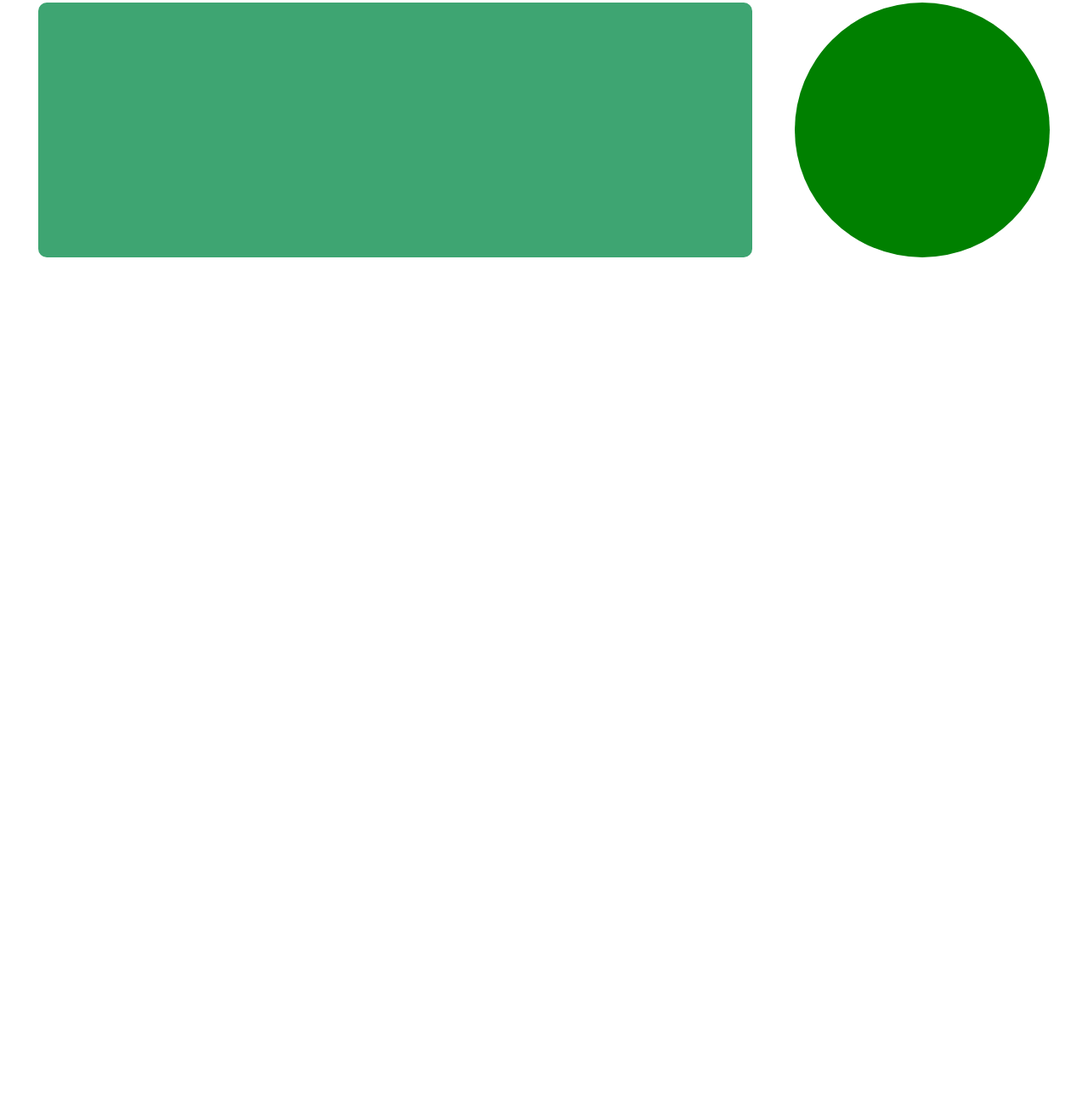
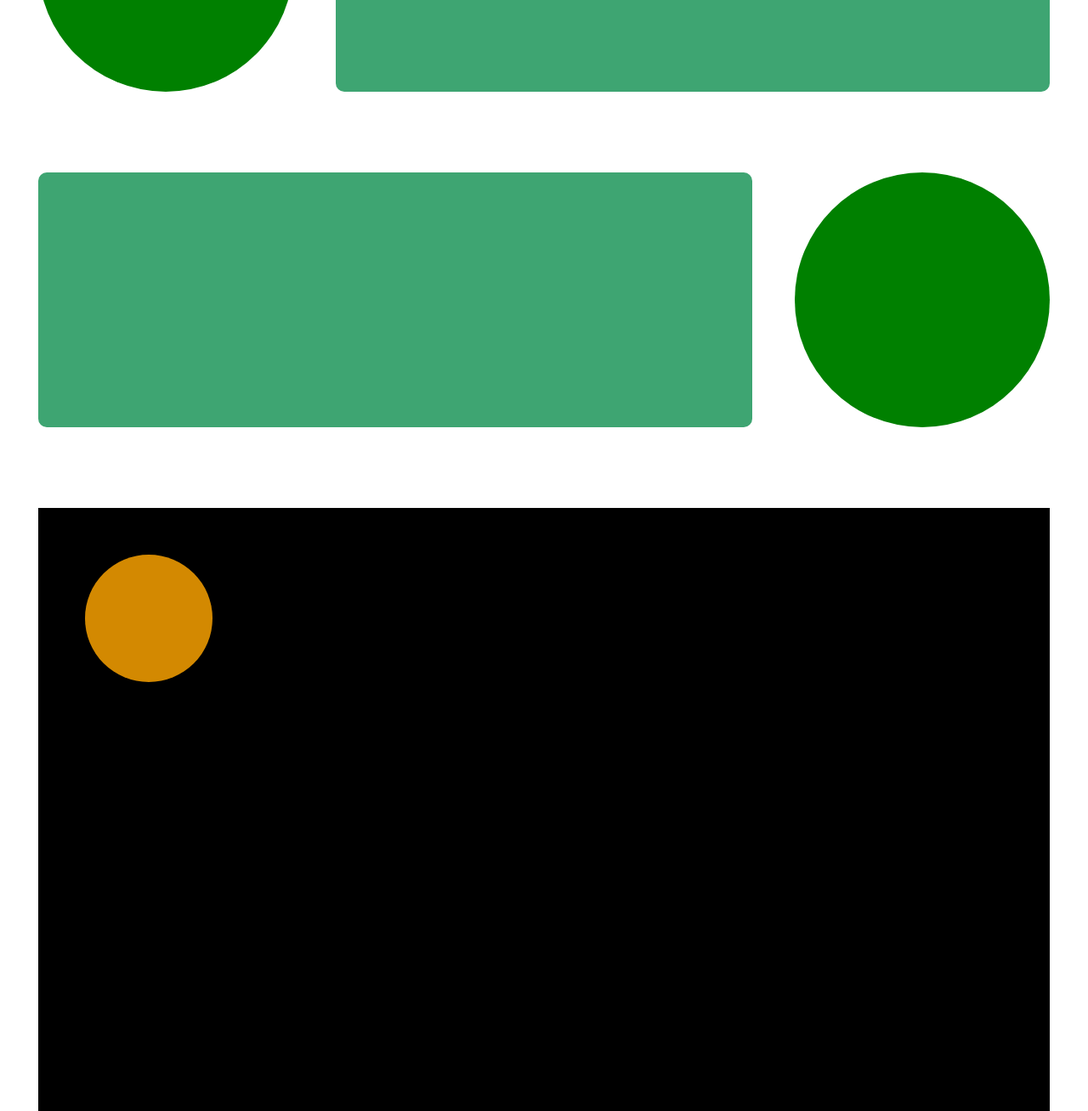
Before and after one commit to Asotolink/ejemplosDise-o, a plain HTML site: page index.html in a window 1280 px wide. Shown: the part 1467-2775 px from the top of the page at 85% size. Before the commit the page ends 1770 px from the top, so only its background shows below. Drawn offline with Linux system fonts and the light colour scheme.

Commit message:
commit footer

```diff
--- a/css/style.css
+++ b/css/style.css
@@ -32,7 +32,7 @@
     border-radius: 150px;
     height: 500px;
     margin: 0 auto;
-    margin-top: 40px;
+    margin-top: 90px;
 
 }
 
@@ -40,7 +40,7 @@
     background-color: white;
     margin: 0 auto;
     height: 300px;
-    margin-top: 45px;
+    margin-top: 95px;
 }
 
 .recVerde{
@@ -48,7 +48,7 @@
     border-radius: 10px;
     height: 300px;
     flex-grow: 1;
-    margin-top: 45px;
+    margin-top: 95px;
 }
 
 .circuloVerde{
@@ -56,7 +56,7 @@
     height: 300px;
     border-radius: 50%;
     background-color: green;
-    margin-top: 45px;
+    margin-top: 95px;
     margin-right: 50px;
 }
 
@@ -65,6 +65,13 @@
     height: 300px;
     border-radius: 50%;
     background-color: green;
-    margin-top: 45px;
+    margin-top: 95px;
     margin-left: 50px;
 }
+
+footer{
+    margin-top: 95px;
+    background-color: black;
+    height: 600px;
+    padding: 55px;
+}
--- a/index.html
+++ b/index.html
@@ -27,6 +27,9 @@
             <div class="circuloVerde3"></div>
 
         </div>
+        <footer>
+            <div class="circulo"></div>
+        </footer>
     </div>
 </body>
 </html>
```
